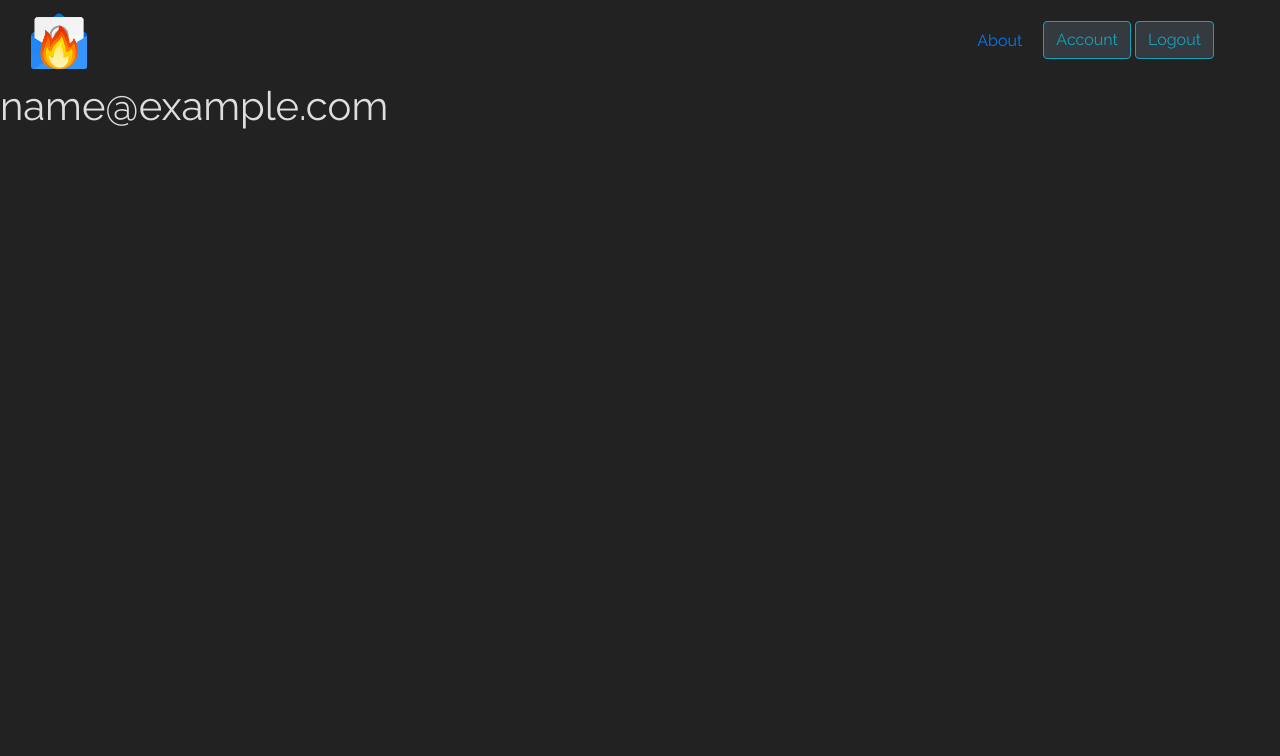
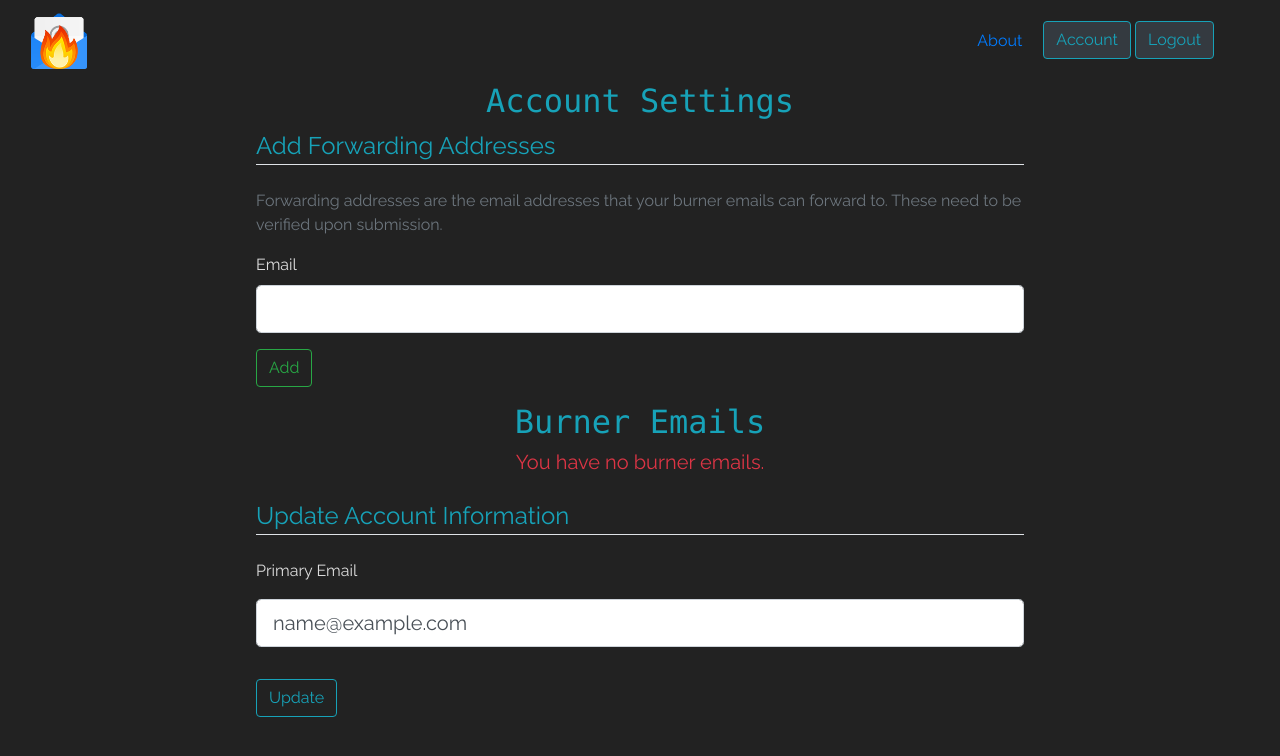
Before and after one commit to hburn7/burner-mail, a Flask app: page /account in a window 1280 px wide. Shown: the top 756 px of the page. Run offline with Flask 2, Linux system fonts and the light colour scheme; the visitor is signed in with stand-in values (Sample User, id 1); data comes from the database, SQL or seed files in the repository; data that the repository does not hold is empty; some libraries are stand-ins or nearby versions.

Commit message:
Progress on account page, home page

```diff
--- a/burnermail/forms.py
+++ b/burnermail/forms.py
@@ -1,7 +1,8 @@
 from flask_wtf import FlaskForm
-from wtforms import EmailField, PasswordField, SubmitField, BooleanField
+from flask_login import current_user
+from wtforms import EmailField, PasswordField, SubmitField, BooleanField, StringField
 from wtforms.validators import DataRequired, Length, Email, EqualTo, ValidationError
-from burnermail.models import User
+from burnermail.models import User, BurnerEmail
 
 class RegistrationForm(FlaskForm):
     email = EmailField('Email', validators=[DataRequired(), Email()])
@@ -22,4 +23,29 @@ class LoginForm(FlaskForm):
 
 class BurnerForm(FlaskForm):
     forwards_to = EmailField('Email', validators=[DataRequired(), Email()])
+    burner_email = StringField('Burner Email')
     submit = SubmitField('Generate')
+
+    def validate_email(self, email):
+        user = BurnerEmail.query.filter_by(forwards_to=email.data).first()
+        if user:
+            raise ValidationError('Another account is already forwarding emails to this address.')
+
+class AccountForwardForm(FlaskForm):
+    email = EmailField('Email', validators=[DataRequired(), Email()])
+    submit_forward = SubmitField('Add')
+
+    def validate_email(self, email):
+        burner = BurnerEmail.query.filter_by(forwards_to=email.data).first()
+        if burner:
+            raise ValidationError('Another account is already forwarding emails to this address.')
+
+
+class AccountUpdateForm(FlaskForm):
+    email = EmailField('Email', validators=[DataRequired(), Email()])
+    submit_update = SubmitField('Update')
+
+    def validate_email(self, email):
+        user = User.query.filter_by(email=email.data).first()
+        if user:
+            raise ValidationError('An account with this email already exists.')
--- a/burnermail/models.py
+++ b/burnermail/models.py
@@ -12,6 +12,7 @@ class User(db.Model, UserMixin):
     password = db.Column(db.String(60), nullable=False)
     date_created = db.Column(db.DateTime, nullable=False, default=datetime.utcnow)
     burner_emails = db.relationship('BurnerEmail', backref='owner', lazy=True)
+    forward_addresses = db.relationship('ForwardAddress', backref='owner', lazy=True)
 
     def __repr__(self):
         return f"User('{self.id}', '{self.email}', '{self.date_created}')"
@@ -25,3 +26,12 @@ class BurnerEmail(db.Model):
 
     def __repr__(self):
         return f"BurnerEmail('{self.id}', '{self.burner_email}', {self.forwards_to}, {self.date_created}'"
+
+class ForwardAddress(db.Model):
+    id = db.Column(db.Integer, primary_key=True)
+    email = db.Column(db.String(128), unique=True, nullable=False)
+    date_created = db.Column(db.DateTime, nullable=False, default=datetime.utcnow)
+    user_id = db.Column(db.Integer, db.ForeignKey('user.id'), nullable=False)
+
+    def __repr__(self):
+        return f"ForwardAddress('{self.id}', '{self.email}', {self.date_created}, {self.user_id}'"
--- a/burnermail/routes.py
+++ b/burnermail/routes.py
@@ -2,25 +2,29 @@ import string
 
 import flask_login
 import random
+from datetime import datetime, timedelta
 from burnermail import app, db, bcrypt
-from burnermail.forms import RegistrationForm, LoginForm, BurnerForm
-from burnermail.models import User, BurnerEmail
+from burnermail.forms import RegistrationForm, LoginForm, BurnerForm, AccountUpdateForm, AccountForwardForm
+from burnermail.models import User, BurnerEmail, ForwardAddress
 from flask import render_template, flash, redirect, url_for, request
 from flask_login import login_user, current_user, logout_user, login_required
+from sqlalchemy import desc
 
 LETTERS = string.ascii_letters
+NUMBERS = string.digits
+CHOICES = LETTERS + NUMBERS
 
 @app.route('/', methods=['GET', 'POST'])
 def home():  # put application's code here
+    form = BurnerForm()
     if current_user.is_authenticated:
-        form = BurnerForm()
         if form.validate_on_submit():
             forwards_to = form.forwards_to.data
 
             # Generates burner email address
             def generate_burner():
                 amount = random.randrange(6, 11)
-                ret = ''.join(random.choice(LETTERS) for _ in range(amount)).join('@stagec.xyz')
+                ret = ''.join(random.choice(CHOICES) for x in range(amount)) + '@stagec.xyz'
                 return BurnerEmail(burner_email=ret, forwards_to=forwards_to, user_id=current_user.get_id())
 
             burner = generate_burner()
@@ -30,9 +34,15 @@ def home():  # put application's code here
 
             db.session.add(burner)
             db.session.commit()
-            return render_template('home.html', title='Home', form=form)
+            # todo: Perhaps change to redirect
+            return redirect(url_for('home'))
+        elif request.method == 'GET':
+            recent_burner = BurnerEmail.query.filter_by(user_id=current_user.get_id()).order_by(desc(BurnerEmail.date_created)).first()
 
-    return render_template('home.html', title='Home')
+            if recent_burner and recent_burner.date_created > datetime.utcnow() - timedelta(seconds=1):
+                form.burner_email.data = recent_burner.burner_email
+
+    return render_template('home.html', title='Home', form=form)
 
 @app.route('/about')
 def about():
@@ -80,7 +90,22 @@ def logout():
     return redirect(url_for('home'))
 
 # Account route
-@app.route('/account')
+@app.route('/account', methods=['GET', 'POST'])
 @login_required
 def account():
-    return render_template('account.html', title='User Account')
+    update_form = AccountUpdateForm()
+    add_forward_form = AccountForwardForm()
+    if update_form.submit_update.data and update_form.validate_on_submit():
+        current_user.email = update_form.email.data
+        db.session.commit()
+        flash(f'Your account has been updated. New Email: {update_form.email.data}', 'success')
+        return redirect(url_for('account'))
+    if add_forward_form.submit_forward.data and add_forward_form.validate_on_submit():
+        new_forward = ForwardAddress(email=add_forward_form.email.data, user_id=current_user.get_id())
+        db.session.add(new_forward)
+        db.session.commit()
+        flash(f'Successfully added forward address: {add_forward_form.email.data}. Please check your inbox for verification.', 'success')
+        return redirect(url_for('account'))
+    elif request.method == 'GET':
+        update_form.email.data = current_user.email
+    return render_template('account.html', title='User Account', update_form=update_form, add_forward_form=add_forward_form)
--- a/burnermail/static/styles.css
+++ b/burnermail/static/styles.css
@@ -37,6 +37,10 @@ div, #navbar {
     margin: 50px auto auto;
 }
 
+.h-form-field {
+    font-size: 1rem;
+}
+
 #h-forward-label {
     margin-left: 16%;
 }
--- a/burnermail/templates/account.html
+++ b/burnermail/templates/account.html
@@ -1,5 +1,79 @@
 {% extends "layout.html" %}
 
 {% block content %}
-    <h1>{{ current_user.email }}</h1>
+    <h2 class="account-heading text-monospace text-center text-info">Account Settings</h2>
+    <div class="content-section">
+        <form method="POST" action="">
+            {{ add_forward_form.hidden_tag() }}
+            <fieldset class="form-group">
+                <legend class="border-bottom mb-4 text-info">Add Forwarding Addresses</legend>
+                <p class="text-muted">Forwarding addresses are the email addresses that your burner emails can forward to.
+                These need to be verified upon submission.</p>
+
+                <div class="form-group">
+                    {{ add_forward_form.email.label(class="form-control-label") }}
+                    {% if add_forward_form.email.errors %}
+                        {{ add_forward_form.email(class="form-control form-control-lg is-invalid") }}
+                        <div class="invalid-feedback">
+                            {% for error in add_forward_form.email.errors %}
+                                <span>{{ error }}</span>
+                            {% endfor %}
+                        </div>
+                    {% else %}
+                        {{ add_forward_form.email(class="form-control form-control-lg") }}
+                    {% endif %}
+                </div>
+                <div class="form-group">
+                    {{ add_forward_form.submit_forward(class="btn btn-outline-success") }}
+                </div>
+
+                <h2 class="text-monospace text-center text-info">Burner Emails</h2>
+                {% if current_user.burner_emails %}
+                    <table class="table table-dark">
+                        <thead>
+                            <tr>
+                                <th scope="col">Burner</th>
+                                <th scope="col">Forwards To</th>
+                                <th scope="col">Created</th>
+                            </tr>
+                        </thead>
+                        <tbody>
+                            {% for burner in current_user.burner_emails %}
+                                <tr>
+                                    <td class="text-monospace">{{ burner.burner_email }}</td>
+                                    <td class="text-monospace">{{ burner.forwards_to }}</td>
+                                    <td class="text-monospace">{{ burner.date_created.strftime('%b %d, %Y %H:%M UTC') }}</td>
+                                </tr>
+                            {% endfor %}
+                        </tbody>
+                    </table>
+                {% else %}
+                    <h5 class="text-danger text-center">You have no burner emails.</h5>
+                {% endif %}
+            </fieldset>
+        </form>
+
+        <form method="POST" action="">
+            {{ update_form.hidden_tag() }}
+            <fieldset class="form-group">
+                <legend class="border-bottom mb-4 text-info">Update Account Information</legend>
+                <div class="form-group">
+                    <p class="form-control-label">Primary Email</p>
+                    {% if update_form.email.errors %}
+                        {{ update_form.email(class="form-control form-control-lg is-invalid") }}
+                        <div class="invalid-feedback">
+                            {% for error in update_form.email.errors %}
+                                <span>{{ error }}</span>
+                            {% endfor %}
+                        </div>
+                    {% else %}
+                        {{ update_form.email(class="form-control form-control-lg") }}
+                    {% endif %}
+                </div>
+            </fieldset>
+            <div class="form-group">
+                {{ update_form.submit_update(class="btn btn-outline-info") }}
+            </div>
+        </form>
+    </div>
 {% endblock %}
```
Also changed, not shown: burnermail/templates/home.html (+45 -15 lines).
